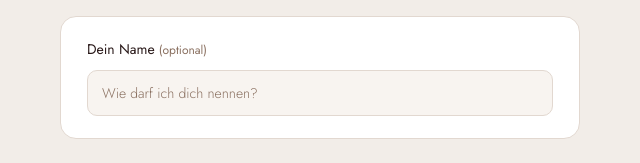
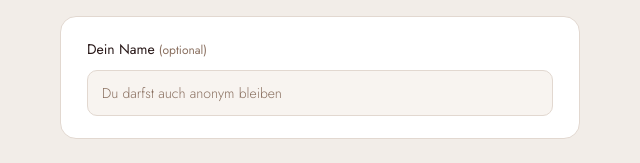
Before and after one commit to bauchbabybeckenboden-karo/Feedback-soyo-bebo, a website: page index.html in a window 1280 px wide. Shown: the part 580-743 px from the top of the page, 320-960 px from the left. Drawn offline with nearby package versions, Linux system fonts and the light colour scheme.

Commit message:
index.html aktualisieren

```diff
--- a/index.html
+++ b/index.html
@@ -503,7 +503,7 @@
       <!-- NAME (optional) -->
       <div class="name-field">
         <label class="question-label" for="teilnehmer-name">Dein Name <span class="question-hint" style="display:inline; font-style:normal; margin:0;">(optional)</span></label>
-        <input type="text" id="teilnehmer-name" name="teilnehmer_name" placeholder="Wie darf ich dich nennen?">
+        <input type="text" id="teilnehmer-name" name="teilnehmer_name" placeholder="Du darfst auch anonym bleiben">
       </div>
 
       <!-- 1. RÄUMLICHKEIT -->
```
